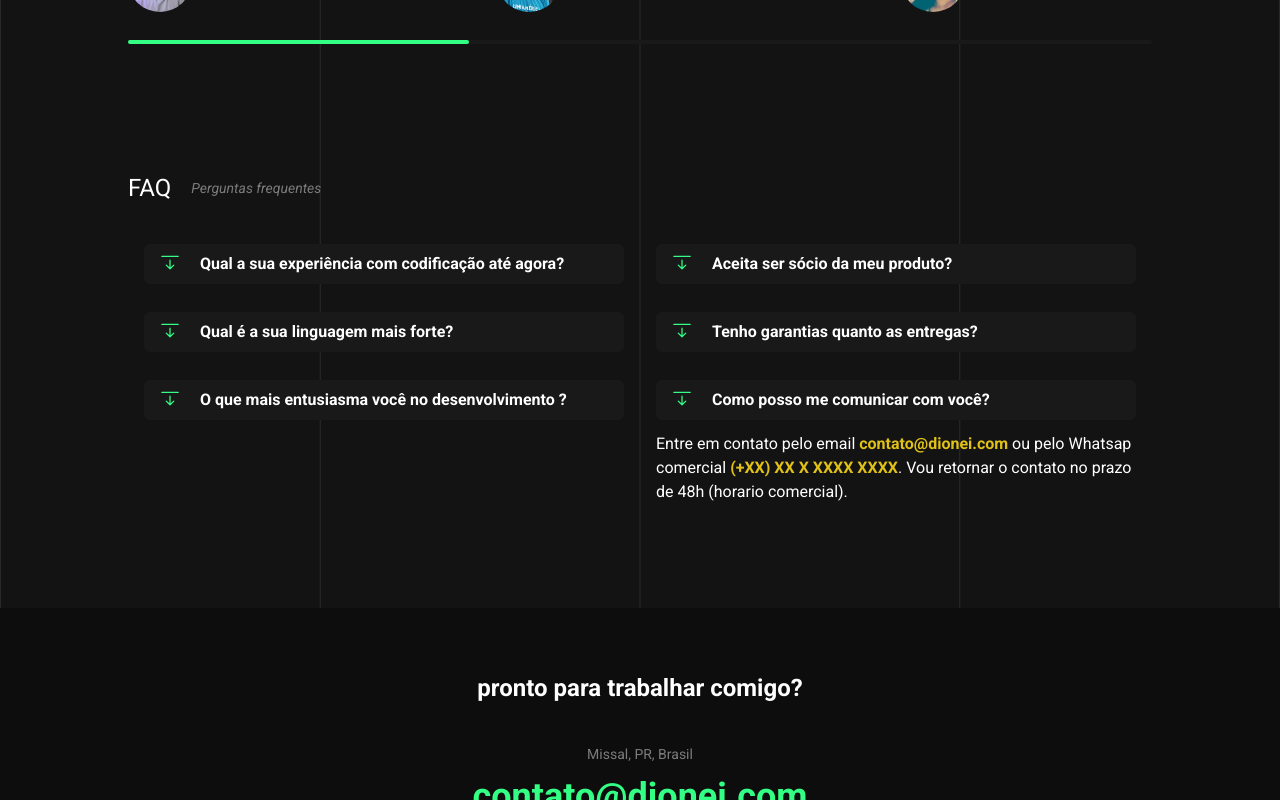
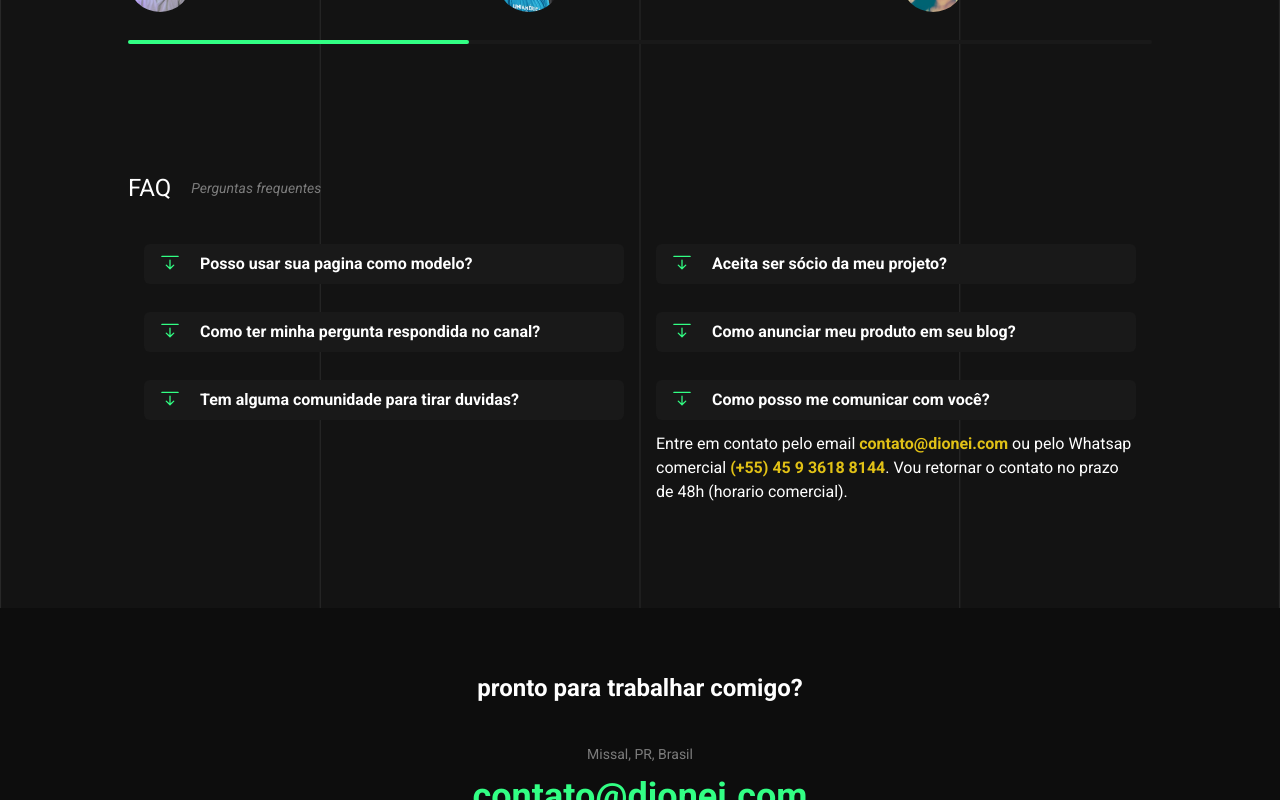
Before and after one commit to dionbiancha/mature-portfolio, a Next.js app: page / in a window 1280 px wide. Both pictures are taken after a click on the heading "Como posso me comunicar com você?". Shown: the part 2372-3172 px from the top of the page. Built offline with nearby package versions, Linux system fonts and the light colour scheme.

Commit message:
improvement: new FAQ

```diff
--- a/src/components/Footer/index.tsx
+++ b/src/components/Footer/index.tsx
@@ -14,10 +14,10 @@ const Footer: React.FC = () => {
           <p className="text-green_1 font-bold sm:text-4xl text-2xl mb-5">
             contato@dionei.com
           </p>
-          <p className="text-sm text-gray_2">(+XX) XX X XXXX XXXX</p>
+          <p className="text-sm text-gray_2">(+55) 45 9 3618 8144</p>
         </div>
       </Container>
-      <div className="flex w-full justify-end">
+      <div className="flex w-full justify-center">
         <p className="text-sm text-gray_2 mb-3 mr-5">
           Made with 💚 by{' '}
           <a
--- a/src/pages/home/faq/index.tsx
+++ b/src/pages/home/faq/index.tsx
@@ -17,32 +17,36 @@ const Faq: React.FC = () => {
               <details className="mb-4">
                 <summary className="flex flex-row mb-3 cursor-pointer focus:outline-none list-none font-semibold  bg-gray_3 rounded-md py-2 px-4">
                   <BsArrowBarDown className="text-green_1 h-5 w-5 mr-5" />
-                  Qual a sua experiência com codificação até agora?
+                  Posso usar sua pagina como modelo?
                 </summary>
 
-                <span>Desenvolvimento de projetos Front-end | Mobile.</span>
+                <span>
+                  Claro! Pode encontrar o código da mesma{' '}
+                  <a href="https://github.com/dionbiancha/mature-portfolio">
+                    <b className="text-yellow">AQUI</b>
+                  </a>
+                </span>
               </details>
               <details className="mb-4">
                 <summary className="flex flex-row mb-3 cursor-pointer focus:outline-none list-none font-semibold  bg-gray_3 rounded-md py-2 px-4">
                   <BsArrowBarDown className="text-green_1 h-5 w-5 mr-5" />
-                  Qual é a sua linguagem mais forte?
+                  Como ter minha pergunta respondida no canal?
                 </summary>
 
                 <span>
-                  Atualmente a minha principal linguagem é o JavaScript,
-                  utilizando de seus derivados Framewoks.
+                  É só lançar a hashtag{' '}
+                  <b className="text-yellow">#DioneiResponde</b> nos comentários
+                  do canal ou no Twitter 😉
                 </span>
               </details>
               <details className="mb-4">
                 <summary className="flex flex-row mb-3 cursor-pointer focus:outline-none list-none font-semibold  bg-gray_3 rounded-md py-2 px-4">
-                  <BsArrowBarDown className="text-green_1 h-5 w-5 mr-5" />O que
-                  mais entusiasma você no desenvolvimento ?
+                  <BsArrowBarDown className="text-green_1 h-5 w-5 mr-5" />
+                  Tem alguma comunidade para tirar duvidas?
                 </summary>
 
                 <span>
-                  Aqueles que sabem programar parecem ter poderes mágicos perto
-                  do restante das pessoas. Alguns dizem que a habilidade da
-                  programação é o que se tem de mais próximo de um super poder.
+                  Ainda não. Mas não fique triste pois ela está em construção 💚
                 </span>
               </details>
             </div>
@@ -50,13 +54,12 @@ const Faq: React.FC = () => {
               <details className="mb-4">
                 <summary className="flex flex-row mb-3 cursor-pointer focus:outline-none list-none font-semibold  bg-gray_3 rounded-md py-2 px-4">
                   <BsArrowBarDown className="text-green_1 h-5 w-5 mr-5" />
-                  Aceita ser sócio da meu produto?
+                  Aceita ser sócio da meu projeto?
                 </summary>
 
                 <span>
-                  Envie um documento detalhando todo seu projeto para{' '}
-                  <b className="text-yellow">contato@dionei.com</b> Retornarei a
-                  resposta no prazo de 48h.{' '}
+                  Envie um documento detalhando todo seu projeto para meu email.
+                  Retornarei a resposta no prazo de 48h.{' '}
                   <i>
                     Obs: Propostas enviadas por outros meios serão ignoradas.
                   </i>
@@ -65,13 +68,12 @@ const Faq: React.FC = () => {
               <details className="mb-4">
                 <summary className="flex flex-row mb-3 cursor-pointer focus:outline-none list-none font-semibold  bg-gray_3 rounded-md py-2 px-4">
                   <BsArrowBarDown className="text-green_1 h-5 w-5 mr-5" />
-                  Tenho garantias quanto as entregas?
+                  Como anunciar meu produto em seu blog?
                 </summary>
 
                 <span>
-                  Sim. Todo cliente está juridicamente protegido por meio de
-                  contratos ou até mesmo formalização via e-mail, garantindo
-                  entregas e evitando calote.
+                  Simples! Envie um email com o assunto &quot;ANUNCIANTE&quot;.
+                  Será um prazer fechar uma parceria 😊
                 </span>
               </details>
               <details className="mb-4">
@@ -84,7 +86,7 @@ const Faq: React.FC = () => {
                   Entre em contato pelo email{' '}
                   <b className="text-yellow">contato@dionei.com</b> ou pelo
                   Whatsap comercial{' '}
-                  <b className="text-yellow">(+XX) XX X XXXX XXXX</b>. Vou
+                  <b className="text-yellow">(+55) 45 9 3618 8144</b>. Vou
                   retornar o contato no prazo de 48h (horario comercial).
                 </span>
               </details>
--- a/src/pages/home/introdution/index.tsx
+++ b/src/pages/home/introdution/index.tsx
@@ -13,12 +13,11 @@ const Introdution: React.FC = () => {
           real..”
         </p>
         <p className="text-gray_2">
-          Desde o início da minha jornada como desenvolvedor, há quase 2 anos,
-          fiz trabalho remoto para agências e colaborei com pessoas talentosas
-          para criar produtos digitais. Sou silenciosamente confiante,
-          naturalmente curioso e trabalho perpetuamente para melhorar minhas
-          habilidades profissionais, sempre em busca de novas oportunidades de
-          aprendizado.
+          Desde o início da minha jornada como desenvolvedortrabalhei
+          remotamente para agências e colaborei com pessoas talentosas para a
+          criação de produtos digitais. Silenciosamente confiante e naturalmente
+          curioso, trabalho perpetuamente para melhorar minhas habilidades
+          profissionais, sempre em busca de novas oportunidades de aprendizado.
         </p>
       </div>
       <div className="flex flex-col items-end sm:w-3/5 w-full">
```
